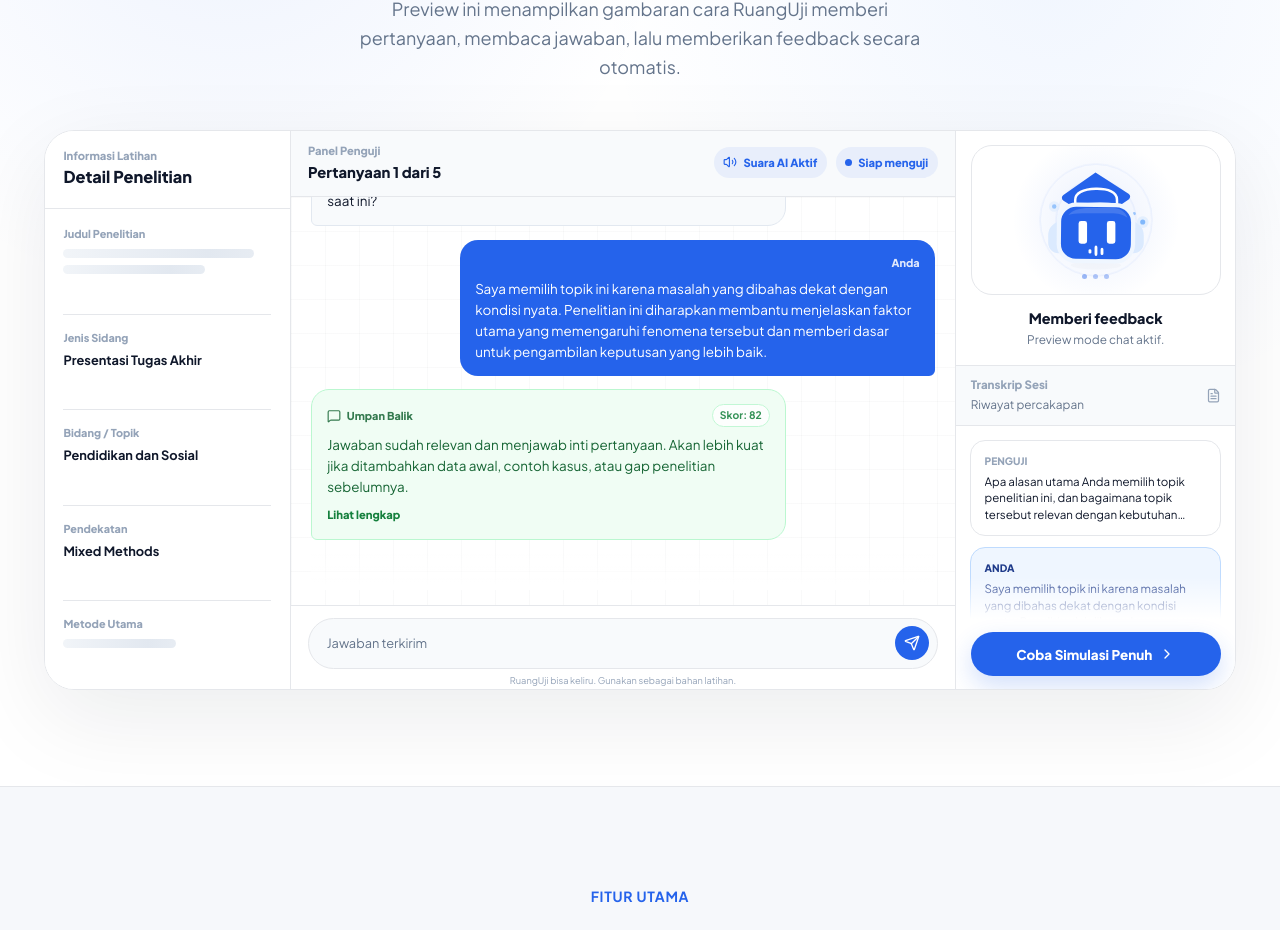
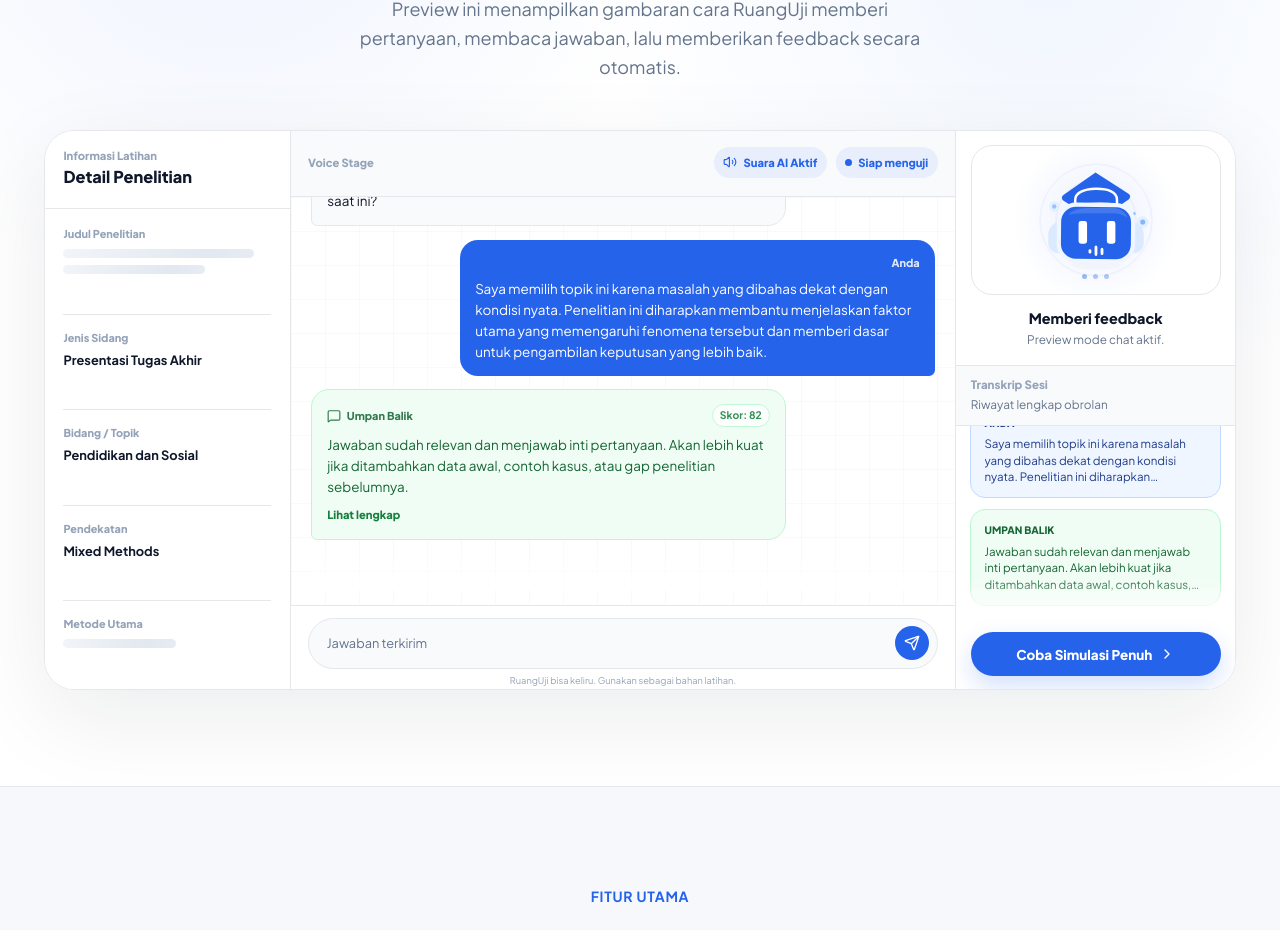
Before and after one commit to justrahyan/RuangUji, a React (Vite) app: page / in a window 1280 px wide. Shown: the part 1010-1940 px from the top of the page. Built offline with nearby package versions, Linux system fonts and the light colour scheme.

Commit message:
fix: improve landing preview transcript scroll

```diff
--- a/src/components/LandingSimulatorPreview.tsx
+++ b/src/components/LandingSimulatorPreview.tsx
@@ -2,7 +2,6 @@ import { useEffect, useMemo, useRef, useState } from 'react';
 import { Link } from 'react-router-dom';
 import {
     Bot,
-    FileText,
     MessageSquare,
     Send,
     Sparkles,
@@ -37,6 +36,7 @@ export default function LandingSimulatorPreview() {
 
     const botState = useMemo(() => getBotState(phase), [phase]);
     const chatScrollRef = useRef<HTMLDivElement | null>(null);
+    const transcriptScrollRef = useRef<HTMLDivElement | null>(null);
 
     useEffect(() => {
         let timer: number | undefined;
@@ -80,6 +80,16 @@ export default function LandingSimulatorPreview() {
 
     useEffect(() => {
         const el = chatScrollRef.current;
+        if (!el) return;
+
+        el.scrollTo({
+            top: el.scrollHeight,
+            behavior: 'smooth',
+        });
+    }, [phase, typedAnswer]);
+
+    useEffect(() => {
+        const el = transcriptScrollRef.current;
         if (!el) return;
 
         el.scrollTo({
@@ -138,8 +148,7 @@ export default function LandingSimulatorPreview() {
                         <main className="lp-simulator-main">
                             <div className="lp-main-header">
                                 <div>
-                                    <span>Panel Penguji</span>
-                                    <strong>Pertanyaan 1 dari 5</strong>
+                                    <span>Voice Stage</span>
                                 </div>
 
                                 <div className="lp-main-actions">
@@ -280,12 +289,12 @@ export default function LandingSimulatorPreview() {
                                 <div className="lp-transcript-head">
                                     <div>
                                         <span>Transkrip Sesi</span>
-                                        <p>Riwayat percakapan</p>
+                                        <p>Riwayat lengkap obrolan</p>
                                     </div>
-                                    <FileText size={15} />
                                 </div>
 
-                                <div className="lp-transcript-list">
+                                <div className="lp-transcript-scroll-shell">
+                                    <div className="lp-transcript-list" ref={transcriptScrollRef}>
                                         <div className="lp-transcript-item neutral">
                                             <span>Penguji</span>
                                             <p>{demoQuestion}</p>
@@ -306,6 +315,7 @@ export default function LandingSimulatorPreview() {
                                         )}
                                     </div>
                                 </div>
+                            </div>
 
                             <Link to="/setup" className="lp-preview-cta">
                                 Coba Simulasi Penuh <ChevronRight size={16} />
--- a/src/index.css
+++ b/src/index.css
@@ -1517,13 +1517,6 @@ h6 {
   font-weight: 850;
 }
 
-.lp-main-header strong {
-  display: block;
-  color: var(--text-primary);
-  font-size: 0.92rem;
-  font-weight: 900;
-}
-
 .lp-main-actions {
   display: flex;
   align-items: center;
@@ -1987,18 +1980,14 @@ h6 {
   color: var(--text-secondary);
 }
 
-.lp-transcript-list {
+.lp-transcript-scroll-shell {
   position: relative;
   flex: 1;
   min-height: 0;
-  padding: 0.85rem;
-  display: grid;
-  align-content: start;
-  gap: 0.68rem;
   overflow: hidden;
 }
 
-.lp-transcript-list::after {
+.lp-transcript-scroll-shell::after {
   content: "";
   position: absolute;
   left: 0;
@@ -2007,6 +1996,24 @@ h6 {
   height: 42px;
   pointer-events: none;
   background: linear-gradient(to bottom, rgba(255, 255, 255, 0), #ffffff);
+  z-index: 2;
+}
+
+.lp-transcript-list {
+  height: 100%;
+  min-height: 0;
+  padding: 0.85rem;
+  display: grid;
+  align-content: start;
+  gap: 0.68rem;
+  overflow-y: auto;
+  overflow-x: hidden;
+  scroll-behavior: smooth;
+  scrollbar-width: none;
+}
+
+.lp-transcript-list::-webkit-scrollbar {
+  display: none;
 }
 
 .lp-transcript-item {
```
Also changed, not shown: .ruanguji-usage.json. Lines whose indentation alone changed are shown as unchanged.
